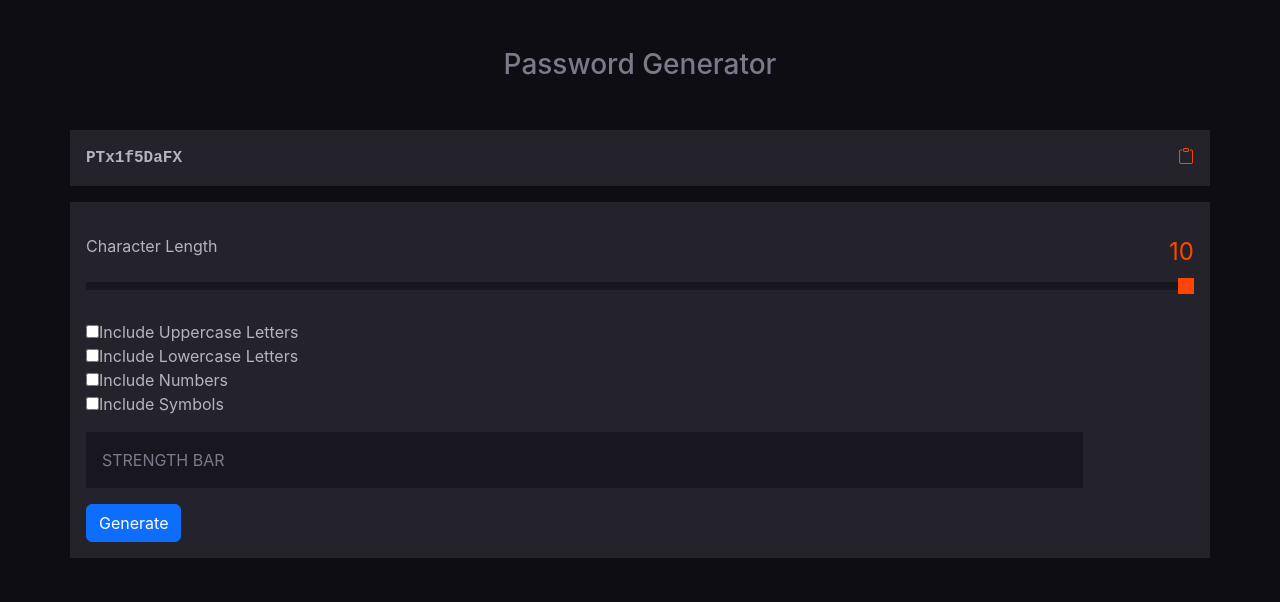
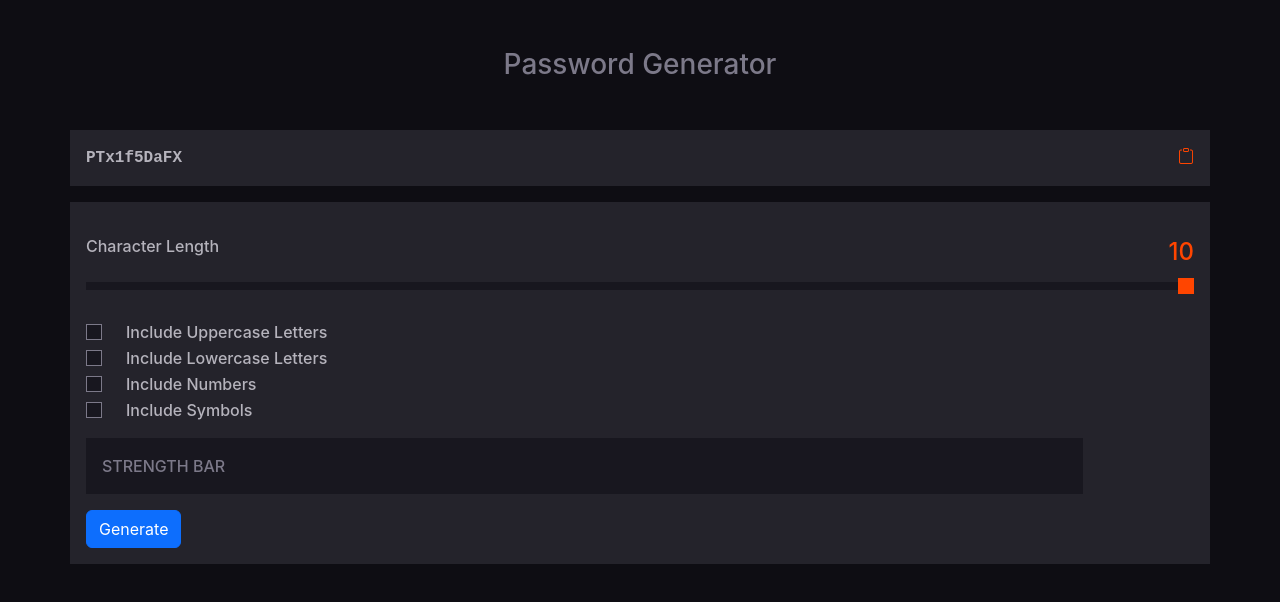
Before and after one commit to joelpeyton/password-generator, a React (Create React App) app: page / in a window 1280 px wide. Shown: the top 602 px of the page. Built offline with nearby package versions, Linux system fonts and the light colour scheme.

Commit message:
style checkboxes

```diff
--- a/src/components/Controller.js
+++ b/src/components/Controller.js
@@ -1,5 +1,5 @@
 function Controller() {
-  return (
+    return (
         <div className="container p-3 mt-3">
 
             {/* Character Length */}
@@ -13,21 +13,29 @@ function Controller() {
 
             {/* Checkboxes */}
             <div id="checkboxes" className="mt-3 mb-3">
-                <div className="custom-control custom-checkbox custom-control-inline">
-                    <input type="checkbox" className="custom-control-input" id="letters" />
-                    <label className="custom-control-label" htmlFor="letters">Include Uppercase Letters</label>
+                <div className="form-check">
+                    <input className="form-check-input" type="checkbox" value="" id="uppercase" />
+                    <label className="form-check-label ps-3" htmlFor="uppercase">
+                        Include Uppercase Letters
+                    </label>
                 </div>
-                <div className="custom-control custom-checkbox custom-control-inline">
-                    <input type="checkbox" className="custom-control-input" id="mixed" />
-                    <label className="custom-control-label" htmlFor="mixed">Include Lowercase Letters</label>
+                <div className="form-check">
+                    <input className="form-check-input" type="checkbox" value="" id="lowercase" />
+                    <label className="form-check-label ps-3" htmlFor="lowercase">
+                        Include Lowercase Letters
+                    </label>
                 </div>
-                <div className="custom-control custom-checkbox custom-control-inline">
-                    <input type="checkbox" className="custom-control-input" id="punctuation" />
-                    <label className="custom-control-label" htmlFor="punctuation">Include Numbers</label>
+                <div className="form-check">
+                    <input className="form-check-input" type="checkbox" value="" id="numbers" />
+                    <label className="form-check-label ps-3" htmlFor="numbers">
+                        Include Numbers
+                    </label>
                 </div>
-                <div className="custom-control custom-checkbox custom-control-inline">
-                    <input type="checkbox" className="custom-control-input" id="numbers" />
-                    <label className="custom-control-label" htmlFor="numbers">Include Symbols</label>
+                <div className="form-check">
+                    <input className="form-check-input" type="checkbox" value="" id="symbols" />
+                    <label className="form-check-label ps-3" htmlFor="symbols">
+                        Include Symbols
+                    </label>
                 </div>
             </div>
 
--- a/src/css/index.css
+++ b/src/css/index.css
@@ -3,6 +3,7 @@ body {
     font-family: -apple-system, BlinkMacSystemFont, 'Segoe UI', 'Roboto', 'Oxygen',
         'Ubuntu', 'Cantarell', 'Fira Sans', 'Droid Sans', 'Helvetica Neue',
         sans-serif;
+    font-weight: 500;
     background-color: #0e0d13;
     -webkit-font-smoothing: antialiased;
     -moz-osx-font-smoothing: grayscale;
@@ -26,7 +27,6 @@ h3 {
 }
 
 /* Display component */
-
 .display {
     font-family: monospace;
     font-weight: 800;
@@ -37,17 +37,14 @@ i {
     color: orangered;
 }
 
-
 /* Character length */
-
 .char-length {
     float: right;
     font-size: 1.5rem;
     color: orangered;
 }
 
-
-/* Customise bootstrap form- range */
+/* Customise bootstrap form-range */
 .form-range:focus::-webkit-slider-thumb {
     box-shadow: none;
 }
@@ -83,3 +80,24 @@ i {
     background-color: #18171f;
     border-radius: 0rem;
 }
+
+/* Customise bootstrap form-check-input */
+.form-check-input {
+    background-color:#18171f;
+    border-color: #7c7989;
+}
+
+.form-check-input[type=checkbox] {
+    border-radius: 0;
+}
+
+.form-check-input:focus {
+    border-color: none;
+    outline: 0;
+    box-shadow: none;
+}
+
+.form-check-input:checked {
+    background-color: orangered;
+    border-color: #18171f;
+}
```
Also changed, not shown: src/components/App.js (indentation only).
